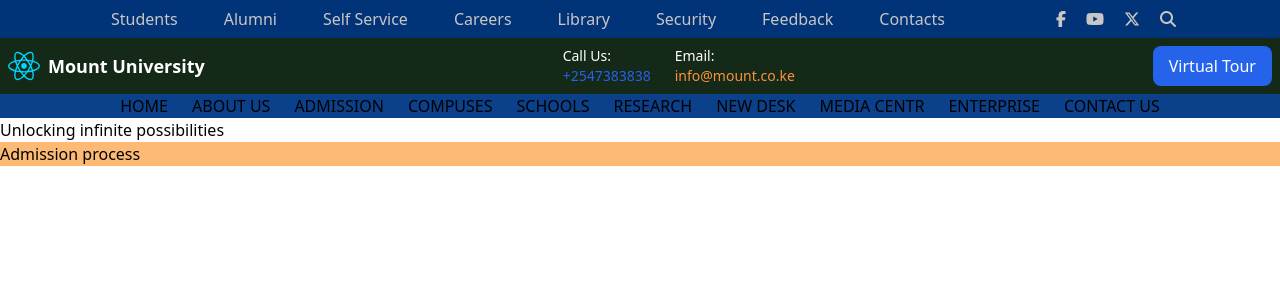
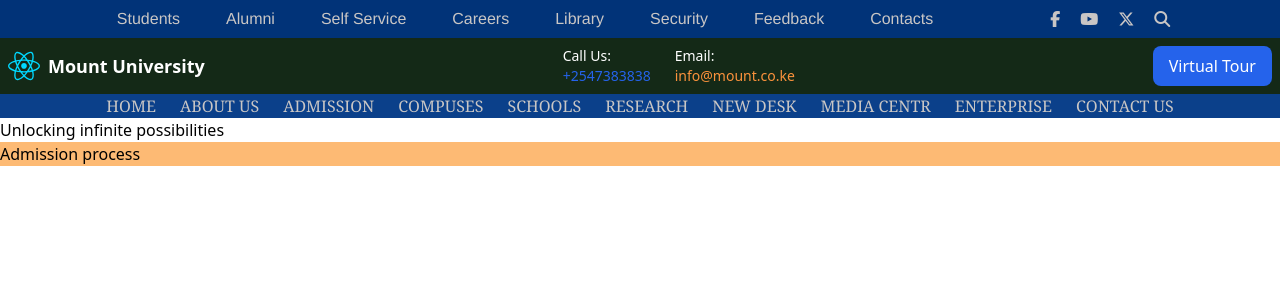
Before and after one commit to Maxaomar/mount-university, a React (Vite) app: page / in a window 1280 px wide. Shown: the top 300 px of the page. Built offline with nearby package versions, Linux system fonts and the light colour scheme.

Commit message:
changed the backgrounds

```diff
--- a/src/index.css
+++ b/src/index.css
@@ -9,7 +9,3 @@
 .list-item{
   padding: 7px;
 }
-
-/* .navs{
-  border: 2px solid red;
-} */
--- a/src/navs/BottomNav.jsx
+++ b/src/navs/BottomNav.jsx
@@ -1,7 +1,7 @@
 export function BottomNav() {
   return (
-    <section className="flex justify-evenly items-center bg-bottomNavbg text-bottomText">
-      <ul className="flex gap-6 font-bottom">
+    <section className="flex justify-evenly items-center text-navText bg-bottomNavbg">
+      <ul className="flex gap-6 font-fontbottomnav">
         <li><a href="">HOME</a></li>
         <li><a href="">ABOUT US</a></li>
         <li><a href="">ADMISSION</a></li>
--- a/src/navs/TopNav.jsx
+++ b/src/navs/TopNav.jsx
@@ -1,7 +1,7 @@
 export function TopNav() {
   return(
-    <nav className="flex justify-evenly items-center text-navText text-base navs bg-topNavbg">
-      <ul className="flex font-topNav gap-8">
+    <nav className="flex justify-evenly items-center text-navText text-base bg-topNavbg">
+      <ul className="flex font-fonttopnav gap-8">
             <li className="list-item"><a href="">Students</a></li>
             <li className="list-item"><a href="">Alumni</a></li>
             <li className="list-item"><a href="">Self Service</a></li>
```
Also changed, not shown: src/main.jsx (line endings or trailing spaces), 1 other file (tests, documents, lock files or other folders).
